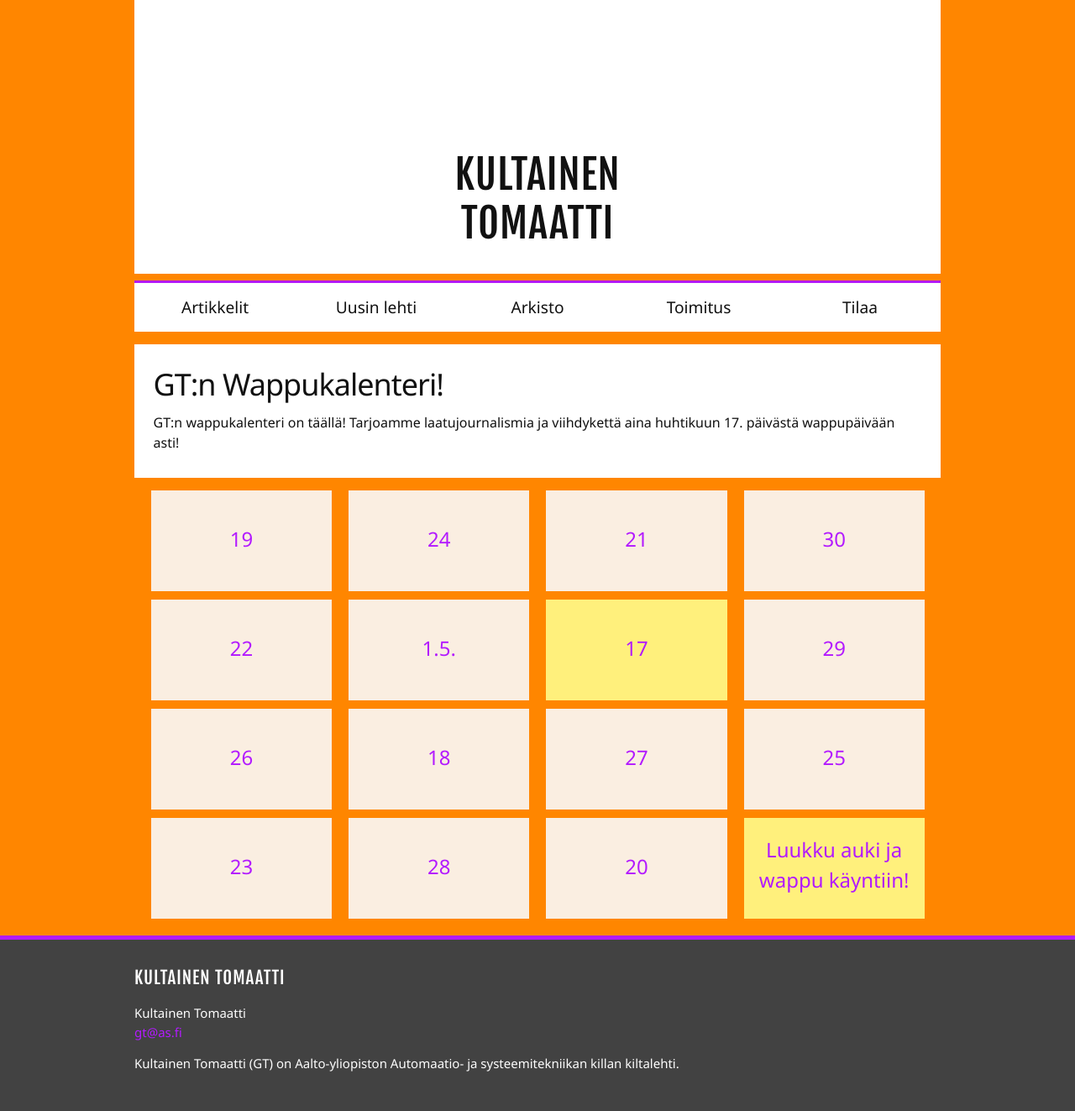
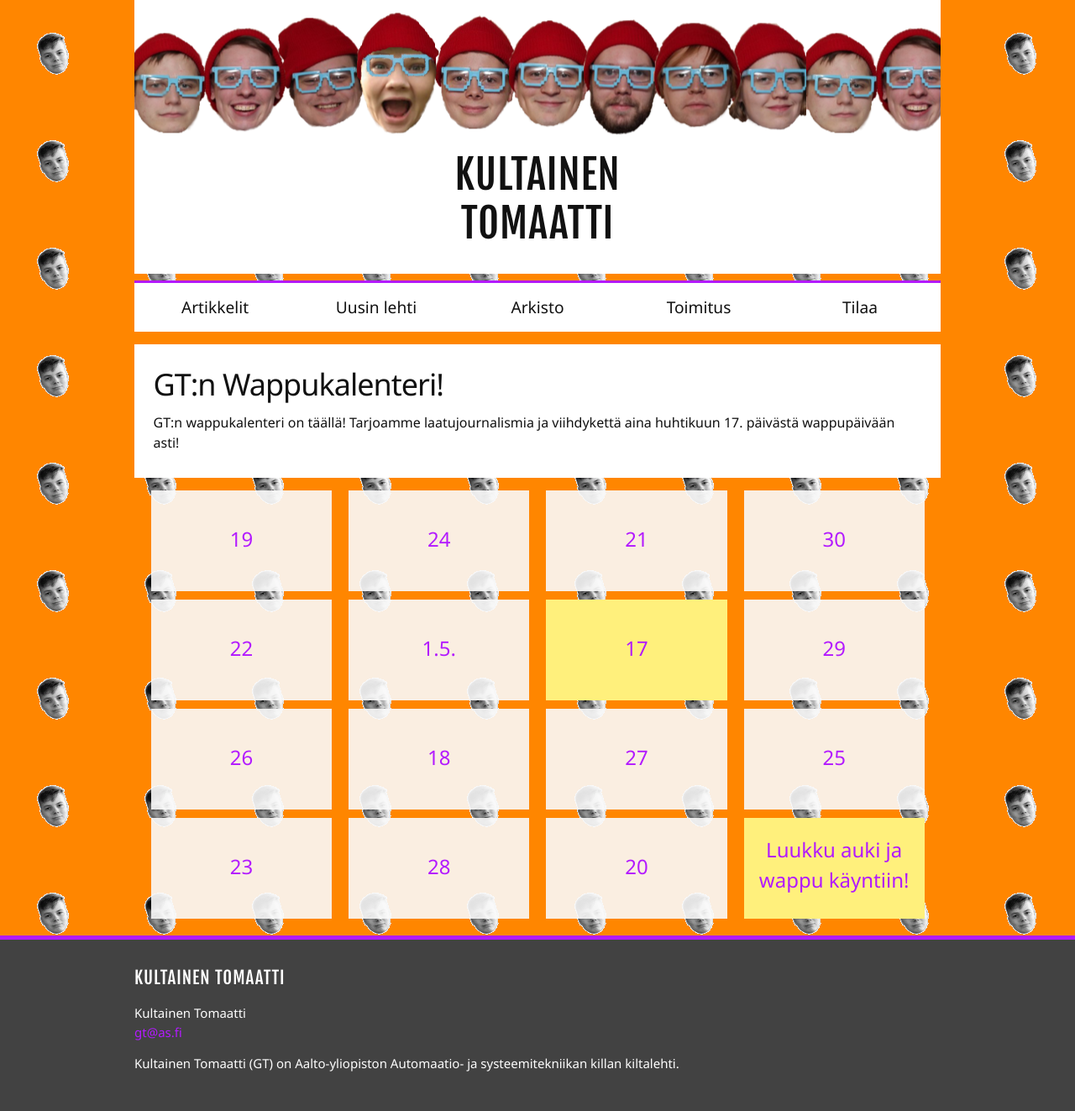
Before and after one commit to AS-kilta/gt-web, a Jekyll site: the page built from category/wappu17.html, in a window 1280 px wide. Shown: the whole page at 84% size. Built offline with Jekyll 4.4.1, drawn with Linux system fonts in a browser that asks for light colours.

Commit message:
Fix parenthesis issue in css urls

```diff
--- a/_layouts/calendar.html
+++ b/_layouts/calendar.html
@@ -6,7 +6,7 @@ layout: default
 body {
   animation: bg-color 60s infinite;
   -webkit-animation: bg-color 60s infinite;
-  background-image: url({{site.baseurl}}"/static/2017-wappu/icon-animated.gif");
+  background-image: url("{{site.baseurl}}/static/2017-wappu/icon-animated.gif");
 }
 @media (max-width: 600px) {
   .post-title {
@@ -14,7 +14,7 @@ body {
   }
 }
 .header__title {
-  background: url({{site.baseurl}}'/static/2017-wappu/korkkihommia.png') repeat-x;
+  background: url("{{site.baseurl}}/static/2017-wappu/korkkihommia.png") repeat-x;
   background-color: white;
   padding-top: 180px;
 }
--- a/_layouts/wappu17-post.html
+++ b/_layouts/wappu17-post.html
@@ -6,7 +6,7 @@ layout: post
 body {
   animation: bg-color 60s infinite;
   -webkit-animation: bg-color 60s infinite;
-  background-image: url({{site.baseurl}}"/static/2017-wappu/icon-animated.gif");
+  background-image: url("{{site.baseurl}}/static/2017-wappu/icon-animated.gif");
 }
 @media (max-width: 600px) {
   .post-title {
@@ -14,7 +14,7 @@ body {
   }
 }
 .header__title {
-  background: url({{site.baseurl}}"/static/2017-wappu/korkkihommia.png") repeat-x;
+  background: url("{{site.baseurl}}/static/2017-wappu/korkkihommia.png") repeat-x;
   background-color: white;
   padding-top: 180px;
 }
```
